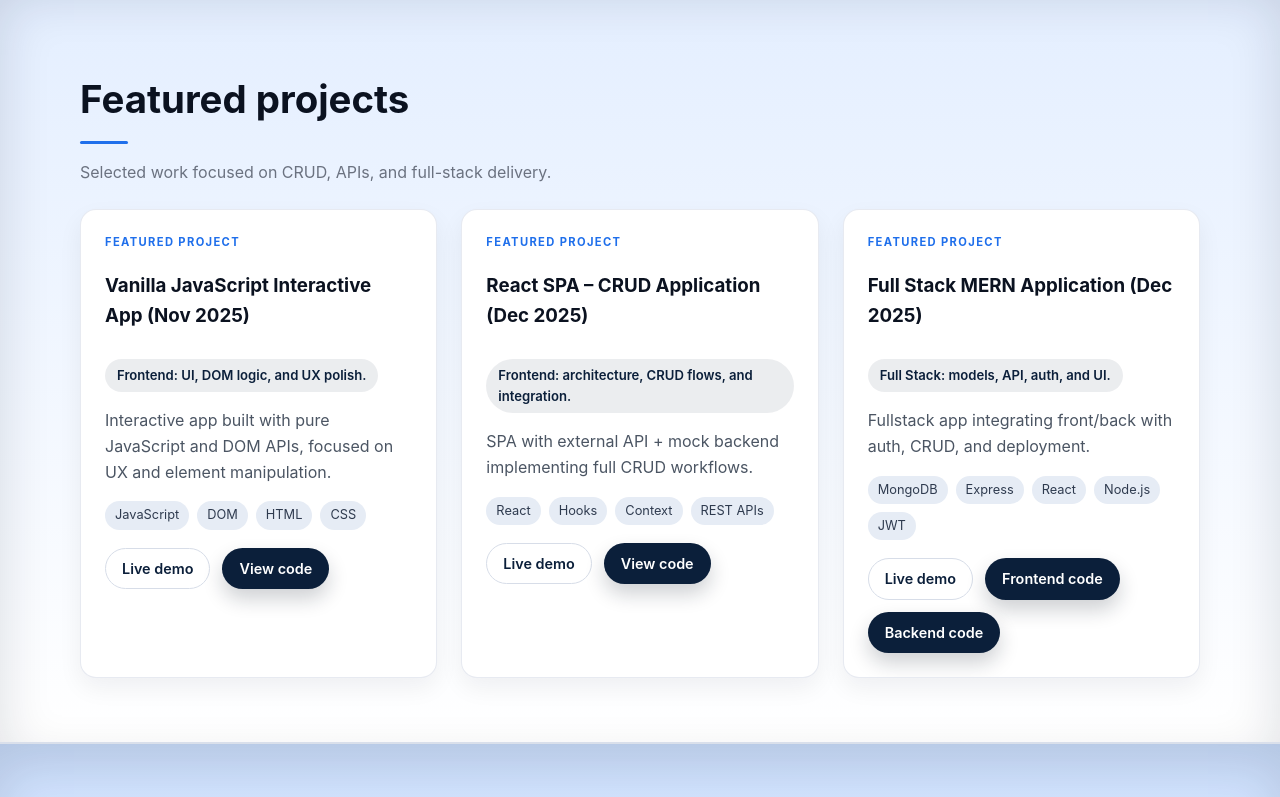
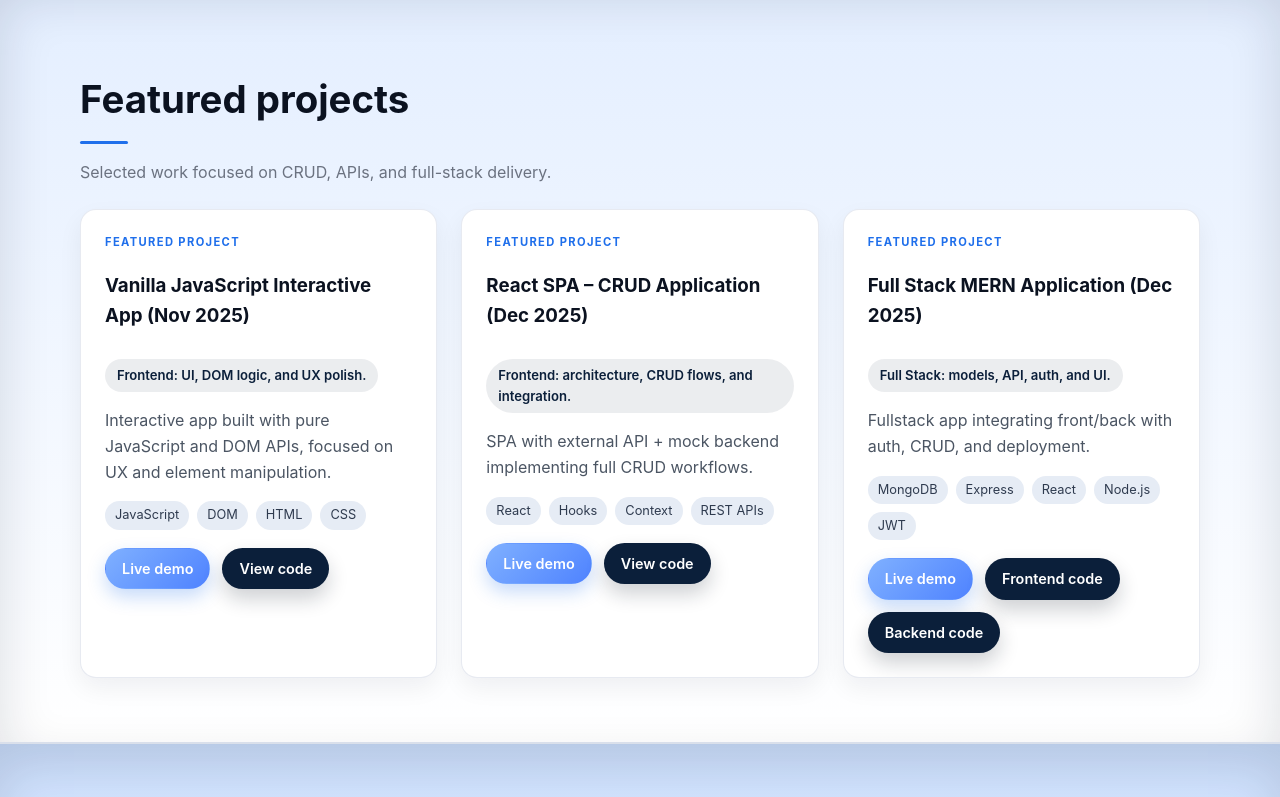
Before and after one commit to Jimix91/Portfolio-react, a React (Vite) app: page / in a window 1280 px wide. Shown: the part 701-1498 px from the top of the page. Built offline with nearby package versions, Linux system fonts and the light colour scheme.

Commit message:
feat: update button styles for improved visibility and aesthetics

```diff
--- a/src/index.css
+++ b/src/index.css
@@ -245,9 +245,9 @@ h1 {
 }
 
 .btn.ghost {
-  background: #ffffff;
-  color: var(--primary);
-  border-color: var(--border);
+  background: rgba(31, 111, 235, 0.12);
+  color: #0b1f3a;
+  border-color: rgba(31, 111, 235, 0.4);
 }
 
 .btn:hover {
@@ -360,6 +360,13 @@ h1 {
   gap: 12px;
   margin-top: 18px;
   flex-wrap: wrap;
+}
+
+.project-links .btn.ghost {
+  background: linear-gradient(135deg, #7fb0ff 0%, #4f83ff 100%);
+  color: #ffffff;
+  border-color: transparent;
+  box-shadow: 0 8px 18px rgba(31, 111, 235, 0.25);
 }
 
 .quality-grid {
```
